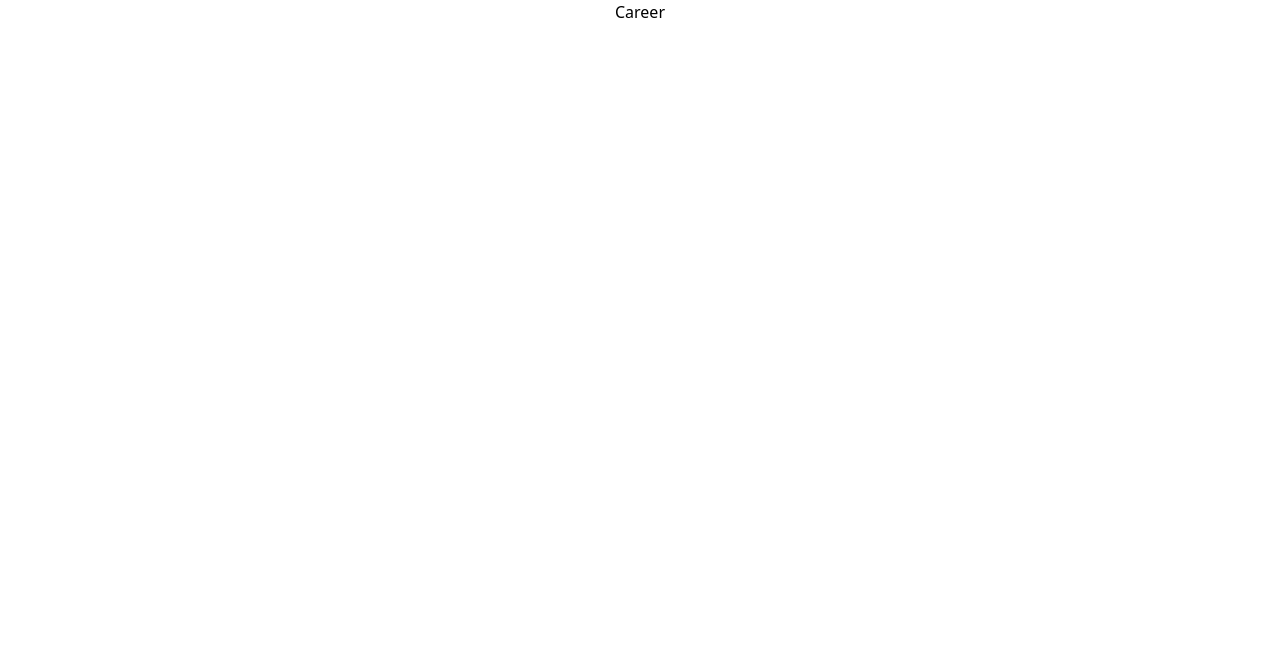
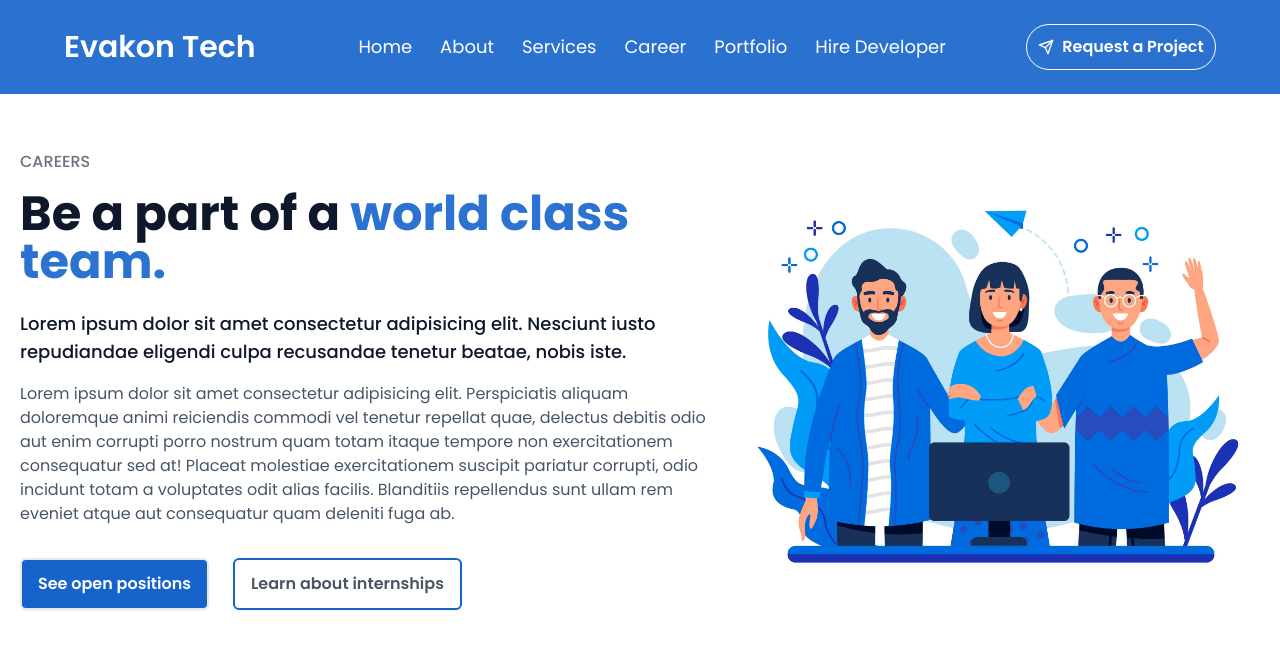
Before and after one commit to evakontech/evakontech-site, a React (Create React App) app in the folder client/: page /career in a window 1280 px wide. Shown: the top 648 px of the page. Built offline with nearby package versions, Linux system fonts and the light colour scheme.

Commit message:
career page hero

```diff
--- a/client/package.json
+++ b/client/package.json
@@ -6,8 +6,10 @@
     "@testing-library/jest-dom": "^5.16.5",
     "@testing-library/react": "^13.4.0",
     "@testing-library/user-event": "^13.5.0",
+    "lucide-react": "^0.244.0",
     "react": "^18.2.0",
     "react-dom": "^18.2.0",
+    "react-icons": "^4.9.0",
     "react-router-dom": "^6.12.1",
     "react-scripts": "^5.0.1",
     "web-vitals": "^2.1.4"
--- a/client/src/App.css
+++ b/client/src/App.css
@@ -1,3 +1,9 @@
+@import url('https://fonts.googleapis.com/css2?family=Poppins:wght@200;300;400;500;600;700&display=swap');
+
+body {
+    font-family: 'Poppins', sans-serif;
+}
+
 .container-width {
     margin: auto;
     width: 80%;
@@ -23,7 +29,7 @@
 }
 
 .btn-with-purpule-border button {
-    border: 1px solid #5901FF;
+    border: 1px solid #5901ff;
     padding: 10px 0;
     color: black;
     border-radius: 34px;
@@ -32,18 +38,18 @@
 }
 
 .btn-with-purpule-border button:hover {
-    background-color: #5901FF;
+    background-color: #5901ff;
     color: white;
     cursor: pointer;
 }
 
-@media (max-width:768px) {
+@media (max-width: 768px) {
     .container-width {
         width: 95%;
     }
 }
 
-@media (max-width:1280px) {
+@media (max-width: 1280px) {
     .container-width {
         width: 90%;
     }
--- a/client/src/components/career/Career.jsx
+++ b/client/src/components/career/Career.jsx
@@ -1,9 +1,76 @@
-import React from 'react'
+import React from 'react';
+import { NavigationBar } from '../navigation-bar/navigation-bar.component';
+import './career.css';
+import { Link } from 'react-router-dom';
+import sideImage from '../../assets/career-side-img.jpg';
 
 const Career = () => {
     return (
-        <div className='text-center'>Career</div>
-    )
-}
+        <>
+            <section className="career-page-wrapper">
+                <div className="w-full h-full navigation-container">
+                    <NavigationBar />
+                </div>
 
-export default Career
+                <div className="career-hero my-14 px-3 md:px-5">
+                    <div className="career-content">
+                        <p className="page-name text-xs md:text-base text-gray-500 mb-3 md:mb-4 font-medium ">
+                            CAREERS
+                        </p>
+                        <h1 className="text-4xl md:text-5xl font-bold mb-6 leading-tight max-w-2xl">
+                            <span className="text-slate-900">
+                                Be a part of a{' '}
+                            </span>
+                            <span className="colored-text">
+                                world class team.
+                            </span>
+                        </h1>
+                        <p className="text-slate-900 text-base mb-4 md:text-lg font-medium ">
+                            Lorem ipsum dolor sit amet consectetur adipisicing
+                            elit. Nesciunt iusto repudiandae eligendi culpa
+                            recusandae tenetur beatae, nobis iste.
+                        </p>
+                        <p className="text-slate-600 text-sm md:text-base ">
+                            Lorem ipsum dolor sit amet consectetur adipisicing
+                            elit. Perspiciatis aliquam doloremque animi
+                            reiciendis commodi vel tenetur repellat quae,
+                            delectus debitis odio aut enim corrupti porro
+                            nostrum quam totam itaque tempore non exercitationem
+                            consequatur sed at! Placeat molestiae exercitationem
+                            suscipit pariatur corrupti, odio incidunt totam a
+                            voluptates odit alias facilis. Blanditiis
+                            repellendus sunt ullam rem eveniet atque aut
+                            consequatur quam deleniti fuga ab.
+                        </p>
+                        <Link to="/career">
+                            <button
+                                type="button"
+                                className="mt-8 me-6 rounded-md bg-[#1563cb] transition px-4 py-3 text-md font-semibold text-white shadow-sm border-2 hover:bg-black/80 focus-visible:outline focus-visible:outline-2 focus-visible:outline-offset-2 focus-visible:outline-black"
+                            >
+                                See open positions
+                            </button>
+                        </Link>
+
+                        <Link to="/career">
+                            <button
+                                type="button"
+                                className="mt-8 rounded-md transition bg-transparent px-4 py-3 text-md font-semibold text-gray-600 border-2 border-[#1563cb] hover:border-transparent shadow-sm  hover:bg-black/80 hover:text-white focus-visible:outline focus-visible:outline-2 focus-visible:outline-offset-2 focus-visible:outline-black"
+                            >
+                                Learn about internships
+                            </button>
+                        </Link>
+                    </div>
+                    <div className="career-img">
+                        <img src={sideImage} alt="" />
+                    </div>
+                </div>
+            </section>
+        </>
+    );
+};
+
+export default Career;
+
+/*
+
+*/
--- a/client/src/components/career/career.css
+++ b/client/src/components/career/career.css
@@ -0,0 +1,34 @@
+.career-hero {
+    display: flex;
+    justify-content: space-between;
+    align-items: center;
+    gap: 30px;
+}
+
+.colored-text {
+    color: rgba(21, 99, 203, 0.9);
+}
+
+.career-content {
+    width: 100%;
+}
+
+.career-img {
+    width: 75%;
+}
+
+@media screen and (max-width: 1024px) {
+    .career-img {
+        display: none;
+    }
+    .career-hero {
+        justify-content: center;
+        max-width: 754px;
+        margin-left: auto;
+        margin-right: auto;
+    }
+
+    .career-content {
+        text-align: center;
+    }
+}
--- a/client/src/components/navigation-bar/navigation-bar.component.jsx
+++ b/client/src/components/navigation-bar/navigation-bar.component.jsx
@@ -1,36 +1,45 @@
-import { useState } from "react";
-import { Link } from "react-router-dom";
+import { useState } from 'react';
+import { Link } from 'react-router-dom';
 
 //CSS
 import './navigation-bar.styles.css';
-import { LuSend } from 'react-icons/lu'
-
+import { LuSend } from 'react-icons/lu';
 
 export const NavigationBar = () => {
-
     const [displayMobNav, setDisplayMobNav] = useState(false);
 
     return (
         <section className="container-width py-6 text">
-
             {/* Nav for desktop(screen size greater then 1280px) */}
-            <section className="hidden xl:block">
+            <section className="hidden xl:block ">
                 <div className="flex justify-between items-center">
-
                     <div className="logo font-semibold text-3xl text-white">
                         Evakon Tech
                     </div>
 
                     <div className="nav-bar flex items-center gap-x-20">
-
                         <div>
-                            <ul className="flex gap-x-7 text-lg font-semibold text-white">
-                                <li><Link to="/">Home</Link></li>
-                                <li><Link to="/about">About</Link></li>
-                                <li><Link to="/services">Services</Link></li>
-                                <li><Link to="/career">Career</Link></li>
-                                <li><Link to="/portfolio">Portfolio</Link></li>
-                                <li><Link to="/hire-developer">Hire Developer</Link></li>
+                            <ul className="flex gap-x-7 text-lg font-normal text-white">
+                                <li>
+                                    <Link to="/">Home</Link>
+                                </li>
+                                <li>
+                                    <Link to="/about">About</Link>
+                                </li>
+                                <li>
+                                    <Link to="/services">Services</Link>
+                                </li>
+                                <li>
+                                    <Link to="/career">Career</Link>
+                                </li>
+                                <li>
+                                    <Link to="/portfolio">Portfolio</Link>
+                                </li>
+                                <li>
+                                    <Link to="/hire-developer">
+                                        Hire Developer
+                                    </Link>
+                                </li>
                             </ul>
                         </div>
 
@@ -40,16 +49,13 @@ export const NavigationBar = () => {
                                 Request a Project
                             </button>
                         </div>
-
                     </div>
-
                 </div>
             </section>
 
             {/* Nav for screen size less than 1280px */}
 
             <section className="block xl:hidden">
-
                 <div className="flex justify-between items-center">
                     <div className="logo font-semibold text-3xl text-white">
                         LOGO
@@ -61,53 +67,63 @@ export const NavigationBar = () => {
                         </button>
                     </div>
 
-                    <div className={`mob-nav-menu-wrapper flex justify-end ${displayMobNav ? "w-full" : "w-0 overflow-hidden m-0 p-0"}`}>
-
-                        <div className={`${displayMobNav ? "open-nav" : "close-nav"} mob-nav-menu bg-white py-5 px-9 box-border`}>
-
+                    <div
+                        className={`mob-nav-menu-wrapper flex justify-end ${
+                            displayMobNav
+                                ? 'w-full'
+                                : 'w-0 overflow-hidden m-0 p-0'
+                        }`}
+                    >
+                        <div
+                            className={`${
+                                displayMobNav ? 'open-nav' : 'close-nav'
+                            } mob-nav-menu bg-white py-5 px-9 box-border`}
+                        >
                             <div className="flex justify-between items-center">
-
                                 <p className="text-base font-bold">evakon.</p>
 
                                 <button
                                     className="border border-solid border-black w-7 h-7 rounded-full text-xs"
-
                                     onClick={() => setDisplayMobNav(false)}
                                 >
                                     <i className="fa-solid fa-x"></i>
                                 </button>
                             </div>
 
-
                             <div className="mt-12 mob-nav-menu-links flex flex-col align-center justify-center">
                                 <ul className="flex flex-col mob-menu-links gap-y-7  font-bold text-black">
-                                    <li><Link to="/">Home</Link></li>
-                                    <li><Link to="/about">About</Link></li>
-                                    <li><Link to="#">Services</Link></li>
-                                    <li><Link to="/career">Career</Link></li>
-                                    <li><Link to="/portfolio">Portfolio</Link></li>
-                                    <li><Link to="/hire-developer">Hire a Developer</Link></li>
+                                    <li>
+                                        <Link to="/">Home</Link>
+                                    </li>
+                                    <li>
+                                        <Link to="/about">About</Link>
+                                    </li>
+                                    <li>
+                                        <Link to="#">Services</Link>
+                                    </li>
+                                    <li>
+                                        <Link to="/career">Career</Link>
+                                    </li>
+                                    <li>
+                                        <Link to="/portfolio">Portfolio</Link>
+                                    </li>
+                                    <li>
+                                        <Link to="/hire-developer">
+                                            Hire a Developer
+                                        </Link>
+                                    </li>
                                 </ul>
 
                                 <div className="mob-nav-contact-btn common-btn-style">
                                     <Link to="#">
-                                        <button>
-                                            Request Project
-                                        </button>
+                                        <button>Request Project</button>
                                     </Link>
                                 </div>
-
                             </div>
-
                         </div>
-
                     </div>
-
                 </div>
-
             </section>
-
-
         </section>
-    )
-}
+    );
+};
--- a/client/src/components/navigation-bar/navigation-bar.styles.css
+++ b/client/src/components/navigation-bar/navigation-bar.styles.css
@@ -1,11 +1,14 @@
+.navigation-container {
+    background-color: rgba(21, 99, 203, 0.9);
+}
+
 .mob-nav-menu-wrapper {
     position: fixed;
     background-color: rgb(0, 0, 0, 0.5);
-    height: 100% ;
+    height: 100%;
     top: 0;
     right: 0;
     z-index: 22;
-
 }
 
 .mob-nav-menu-wrapper .mob-nav-menu {
@@ -13,9 +16,8 @@
     transition: 1s;
     width: 500px;
     background: white !important;
-
 }
-.mob-nav-menu-links{
+.mob-nav-menu-links {
     height: 80% !important;
     display: flex;
     flex-direction: column;
@@ -38,7 +40,7 @@
     width: 200px;
 }
 
-.mob-menu-links{
+.mob-menu-links {
     display: flex;
     justify-content: center;
     align-items: center;
@@ -46,13 +48,11 @@
     color: rgb(62, 62, 62);
 }
 
-
-
 .mob-nav-contact-btn button:hover {
     color: white;
 }
 
-@media (max-width:640px) {
+@media (max-width: 640px) {
     .mob-nav-menu-wrapper .mob-nav-menu {
         width: 100%;
     }
```
Also changed, not shown: client/src/assets/career-side-img.jpg (added), 1 other file (tests, documents, lock files or other folders).
